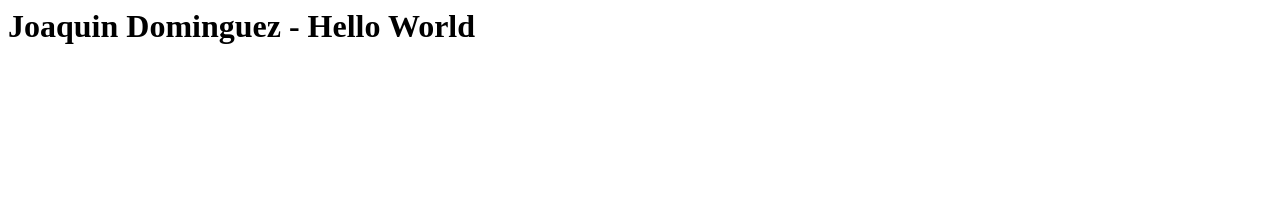
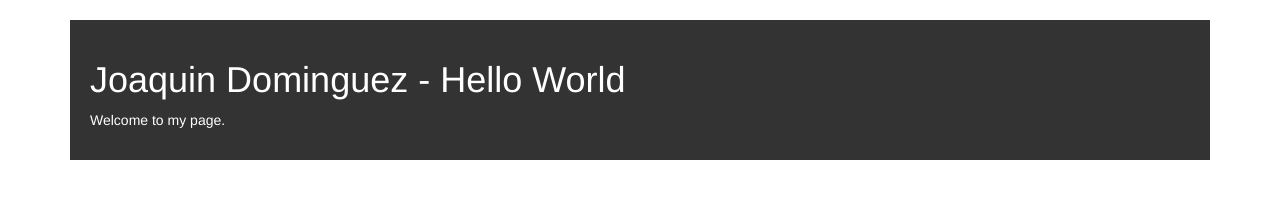
Before and after one commit to jd0mingu3z10/jd0mingu3z10.github.io, a plain HTML site: page index.html in a window 1280 px wide. Drawn offline with nearby package versions, Linux system fonts and the light colour scheme.

Commit message:
created css folder and updated index.html

```diff
--- a/index.html
+++ b/index.html
@@ -1 +1,23 @@
-<h1> Joaquin Dominguez - Hello World</h1>
+<!DOCTYPE <!DOCTYPE html>
+<html>
+<head>
+    <meta charset="utf-8" />
+    <meta http-equiv="X-UA-Compatible" content="IE=edge">
+    <title>Page Title</title>
+    <meta name="viewport" content="width=device-width, initial-scale=1">
+    <link rel="stylesheet" type="text/css" media="screen" href="style.css" />
+    <!-- Latest compiled and minified CSS -->
+    <link rel="stylesheet" href="https://maxcdn.bootstrapcdn.com/bootstrap/3.3.7/css/bootstrap.min.css" integrity="sha384-BVYiiSIFeK1dGmJRAkycuHAHRg32OmUcww7on3RYdg4Va+PmSTsz/K68vbdEjh4u" crossorigin="anonymous">
+
+    <script src="main.js"></script>
+</head>
+<body>
+    <div class="container">
+    <div class="box-1">
+        <h1>Joaquin Dominguez - Hello World</h1>
+        <p>Welcome to my page.
+        </p>
+    </div>
+
+</body>
+</html>
--- /dev/null
+++ b/style.css
@@ -0,0 +1,44 @@
+/*
+*{
+    margin:0;
+    padding:0;
+}
+*/
+body {
+    background-color: #f4f4f4;
+    color: #555555;
+
+    font-family: Arial, Helvetica, sans-serif;
+    font-size: 16px;
+    font-weight: normal;
+    /* Same as above */
+    font: normal 16px arial, helvetica, sans-serif;
+
+    line-height: 1.6em;
+    margin: 0;
+}
+
+.container{
+    width: 80%;
+    margin: auto;
+}
+.box-1{
+    background-color: #333;
+    color:#fff;
+
+    border: 10px black solid
+
+    padding-top:20px;
+    padding-bottom:20px;
+    padding-right:20px;
+    padding-left:20px;
+
+    /* Same as above */
+    padding:20px;
+
+    margin-top:20px;
+    margin:20px 0;
+}
+
+
+}
```
